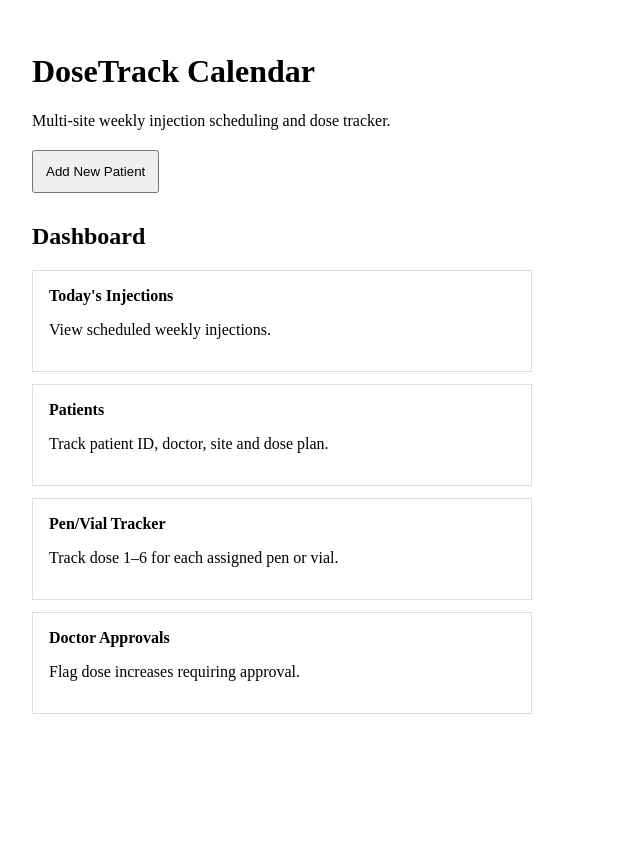
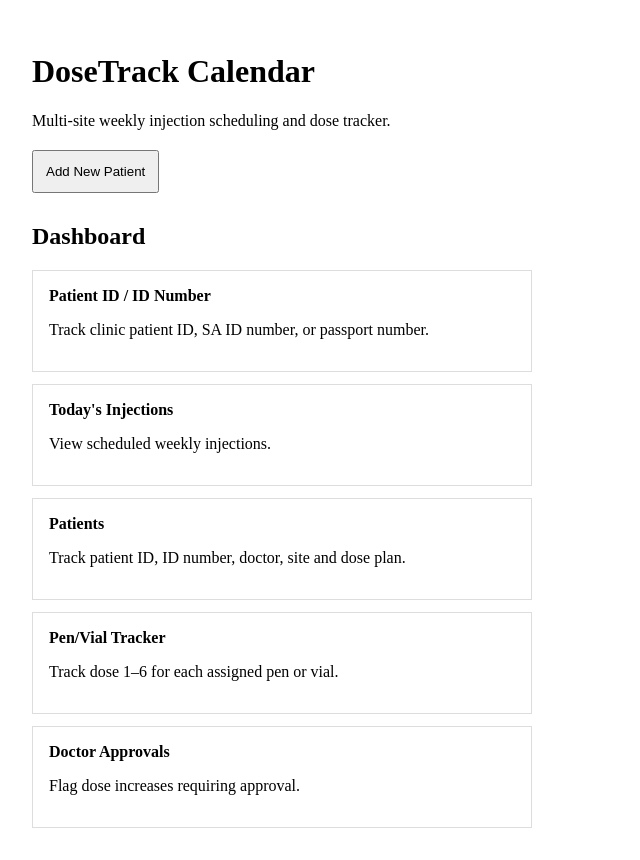
Before and after one commit to Siraajadams/Dosetracker, a Next.js app: page /dosetrack in a window 1280 px wide. Shown: the whole page, without its empty margins (0-640 px from the left). Before the commit the page ends 800 px from the top, so only its background shows below. Built offline with nearby package versions, Linux system fonts and the light colour scheme.

Commit message:
Update page.tsx

```diff
--- a/app/dosetrack/page.tsx
+++ b/app/dosetrack/page.tsx
@@ -11,9 +11,7 @@ export default function DoseTrackDashboard() {
 
       <div style={{ marginTop: 20 }}>
         <Link href="/dosetrack/add-patient">
-          <button style={{ padding: 12 }}>
-            Add New Patient
-          </button>
+          <button style={{ padding: 12 }}>Add New Patient</button>
         </Link>
       </div>
 
@@ -22,13 +20,18 @@ export default function DoseTrackDashboard() {
 
         <div style={{ display: "grid", gap: 12, maxWidth: 500 }}>
           <div style={{ border: "1px solid #ddd", padding: 16 }}>
+            <strong>Patient ID / ID Number</strong>
+            <p>Track clinic patient ID, SA ID number, or passport number.</p>
+          </div>
+
+          <div style={{ border: "1px solid #ddd", padding: 16 }}>
             <strong>Today's Injections</strong>
             <p>View scheduled weekly injections.</p>
           </div>
 
           <div style={{ border: "1px solid #ddd", padding: 16 }}>
             <strong>Patients</strong>
-            <p>Track patient ID, doctor, site and dose plan.</p>
+            <p>Track patient ID, ID number, doctor, site and dose plan.</p>
           </div>
 
           <div style={{ border: "1px solid #ddd", padding: 16 }}>
```
